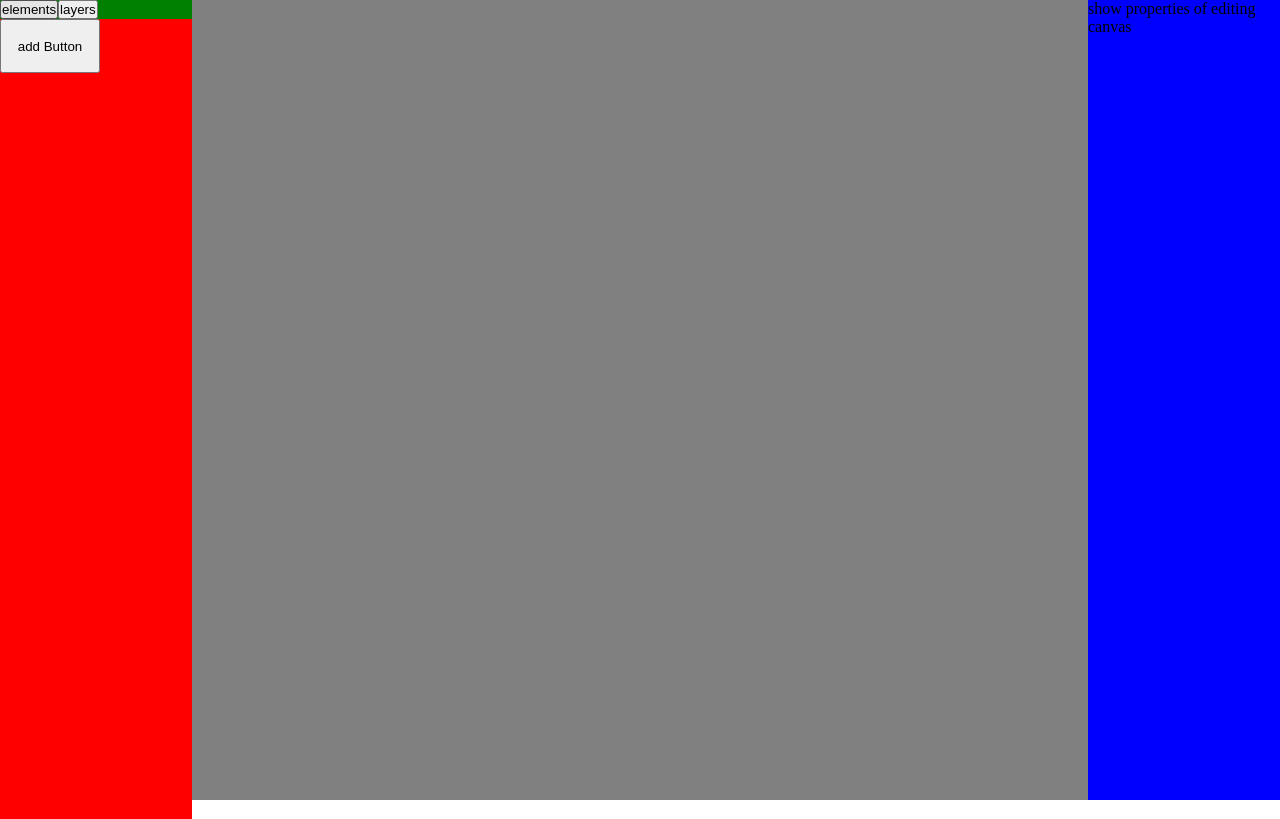
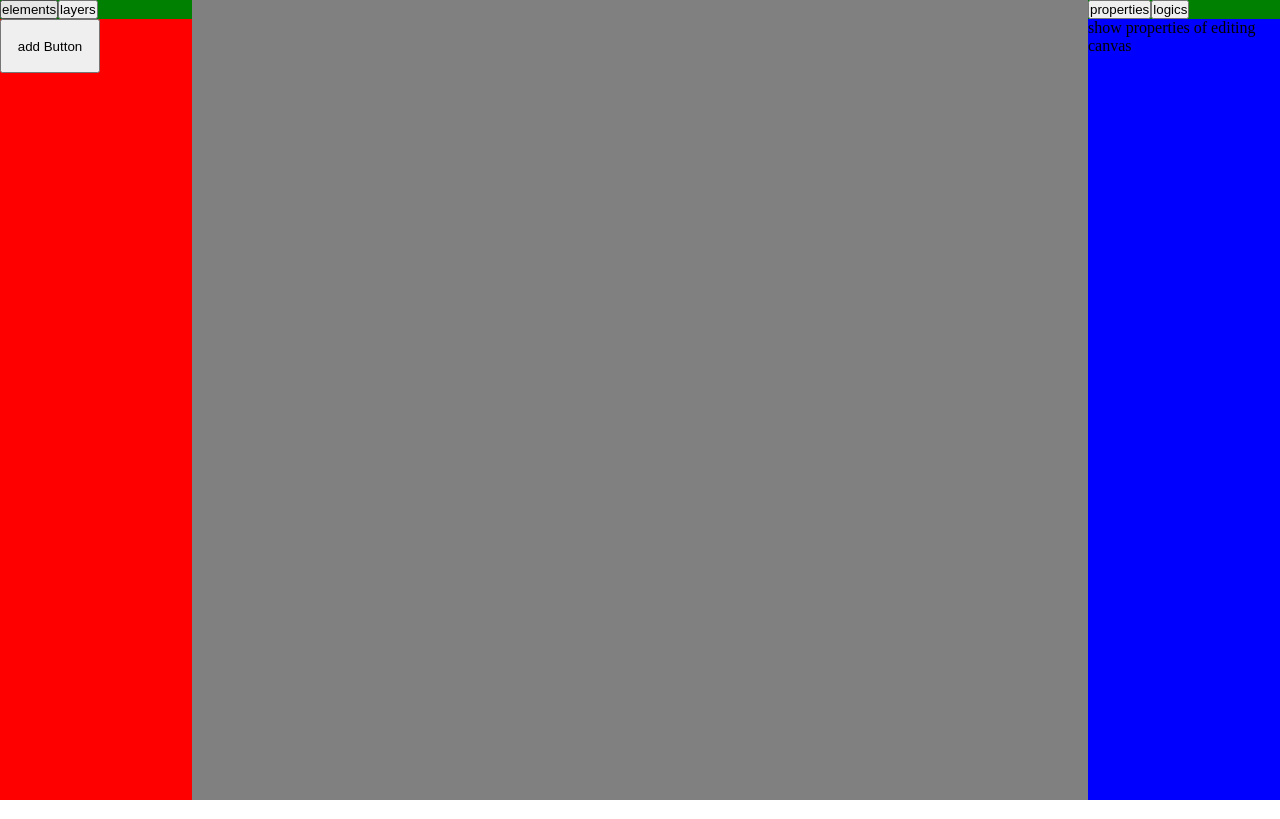
Before and after one commit to umarfromearth/itom, a Vue app: page / in a window 1280 px wide. Built offline with nearby package versions, Linux system fonts and the light colour scheme.

Commit message:
added: basic functionality for logics-panel in right-sidebar

```diff
--- a/src/components/elements/button/button.js
+++ b/src/components/elements/button/button.js
@@ -6,10 +6,14 @@ export default class Button {
 
         this.name = this.generateRandomName();
 
-        this.properties = {
-            size: {
-                width: 200,
-                height: 200,
+        this.states = {
+            default: {
+                properties: {
+                    size: {
+                        width: 200,
+                        height: 200,
+                    }
+                }
             }
         }
 
@@ -20,15 +24,15 @@ export default class Button {
     }
 
     css() {
-        let ruleset = `.${this.name}{`
-        for (let property of Object.keys(this.properties)) {
+        let compiled = `.${this.name}{`;
+        for (let property of Object.keys(this.states.default.properties)) {
             let decleration = "";
             if (property == "size") {
-                decleration = `width: ${this.properties[property].width}px; height: ${this.properties[property].height}px`;
+                decleration = `width: ${this.states["default"].properties.size.width}px; height: ${this.states["default"].properties.size.height}px`;
             }
-            ruleset += decleration;
+            compiled += decleration;
         }
-        return ruleset + "}";
+        return compiled + "}";
     }
 
 }
--- /dev/null
+++ b/src/components/elements/button/implementations/logic.vue
@@ -0,0 +1,41 @@
+<script setup>
+import { useLayersStore } from '@/stores/global/layersStore';
+import { ref } from 'vue';
+
+const { layer: button } = defineProps(["layer"])
+
+const operation = ref("change-state");
+const operationOf = ref(button.name);
+const operationFrom = ref();
+const operationTo = ref();
+
+
+
+const layersStore = useLayersStore();
+
+</script>
+
+<template>
+    <p>click: </p>
+    <div>
+        <div>
+            operation:
+            <select name="" id="" v-model="operation">
+                <option value="change-state">change state</option>
+                <option value="toggle-state">toggle state</option>
+            </select>
+        </div>
+
+        <div>
+            of:
+            <select name="" id="">
+                <option value="" v-for="layer in layersStore.layers">{{ layer.name }}</option>
+            </select>
+        </div>
+
+        <div>
+            to:
+            <select name="" id=""></select>
+        </div>
+    </div>
+</template>
--- a/src/components/layout/dashboard/Dashboard.vue
+++ b/src/components/layout/dashboard/Dashboard.vue
@@ -1,14 +1,14 @@
 <script setup>
 import LeftSidebar from '@/components/layout/left-sidebar/LeftSidebar.vue';
 import EditingCanvas from '@/components/layout/editing-canvas/EditingCanvas.vue';
-import PropertiesPanel from "@/components/layout/right-sidebar/properties-panel/PropertiesPanel.vue"
+import RightSidebar from '@/components/layout/right-sidebar/RightSidebar.vue';
 </script>
 
 <template>
     <div class="container">
         <LeftSidebar />
         <EditingCanvas />
-        <PropertiesPanel />
+        <RightSidebar />
     </div>
 </template>
 
--- a/src/components/layout/left-sidebar/LeftSidebar.vue
+++ b/src/components/layout/left-sidebar/LeftSidebar.vue
@@ -26,9 +26,14 @@ const activeTab = ref("ElementsPanel");
     width: 15%;
     height: 100%;
     background: green;
+
+
+    display: flex;
+    flex-direction: column;
 }
 
 .active-panel {
-    height: 100%;
+    flex-grow: 1;
+
 }
 </style>
--- /dev/null
+++ b/src/components/layout/right-sidebar/RightSidebar.vue
@@ -0,0 +1,38 @@
+<script setup>
+import { ref } from "vue";
+
+import PropertiesPanel from "./properties-panel/PropertiesPanel.vue";
+import LogicsPanel from "./logics-panel.vue/LogicsPanel.vue";
+
+const tabs = { PropertiesPanel, LogicsPanel }
+const activeTab = ref("PropertiesPanel");
+</script>
+
+<template>
+    <div class="right-sidebar">
+        <div>
+            <button @click="activeTab = 'PropertiesPanel'">properties</button>
+            <button @click="activeTab = 'LogicsPanel'">logics</button>
+        </div>
+
+        <div class="active-panel">
+            <component :is="tabs[activeTab]" />
+        </div>
+
+    </div>
+</template>
+
+<style scoped>
+.right-sidebar {
+    width: 15%;
+    height: 100%;
+    background: green;
+
+    display: flex;
+    flex-direction: column;
+}
+
+.active-panel {
+    flex-grow: 1;
+}
+</style>
--- /dev/null
+++ b/src/components/layout/right-sidebar/logics-panel.vue/LogicsPanel.vue
@@ -0,0 +1,29 @@
+<script setup>
+import { useLayersStore } from '@/stores/global/layersStore';
+import { LogicsPanel } from './panel';
+
+const layersStore = useLayersStore();
+
+import ButtonLogicImplementation from "@/components/elements/button/implementations/logic.vue"
+import Button from '@/components/elements/button/button';
+
+const logicsPanel = new LogicsPanel();
+logicsPanel.register(Button, ButtonLogicImplementation)
+</script>
+
+<template>
+
+    <div class="logics-panel">
+        <component :is="logicsPanel.implementations.get(layersStore.selected.constructor)"
+            :layer="layersStore.selected" />
+    </div>
+
+</template>
+
+
+<style scoped>
+.logics-panel {
+    background: pink;
+    height: 100%;
+}
+</style>
--- /dev/null
+++ b/src/components/layout/right-sidebar/logics-panel.vue/panel.js
@@ -0,0 +1,9 @@
+export class LogicsPanel {
+    constructor() {
+        this.implementations = new Map()
+    }
+
+    register(name, render) {
+        this.implementations.set(name, render);
+    }
+}
--- a/src/components/layout/right-sidebar/properties-panel/PropertiesPanel.vue
+++ b/src/components/layout/right-sidebar/properties-panel/PropertiesPanel.vue
@@ -9,13 +9,15 @@ const layersStore = useLayersStore();
         <div v-if="layersStore.selected">
             <div>
                 <label for="">width: </label>
-                <input type="number" placeholder="width" v-model="layersStore.selected.properties.size.width">
+                <input type="number" placeholder="width"
+                    v-model="layersStore.selected.states.default.properties.size.width">
             </div>
 
 
             <div>
                 <label for="">height: </label>
-                <input type="number" placeholder="height" v-model="layersStore.selected.properties.size.height">
+                <input type="number" placeholder="height"
+                    v-model="layersStore.selected.states.default.properties.size.height">
             </div>
         </div>
         <div v-else>
@@ -27,7 +29,6 @@ const layersStore = useLayersStore();
 
 <style scoped>
 .properties-panel {
-    width: 15%;
     height: 100%;
     background-color: blue;
 }
```
